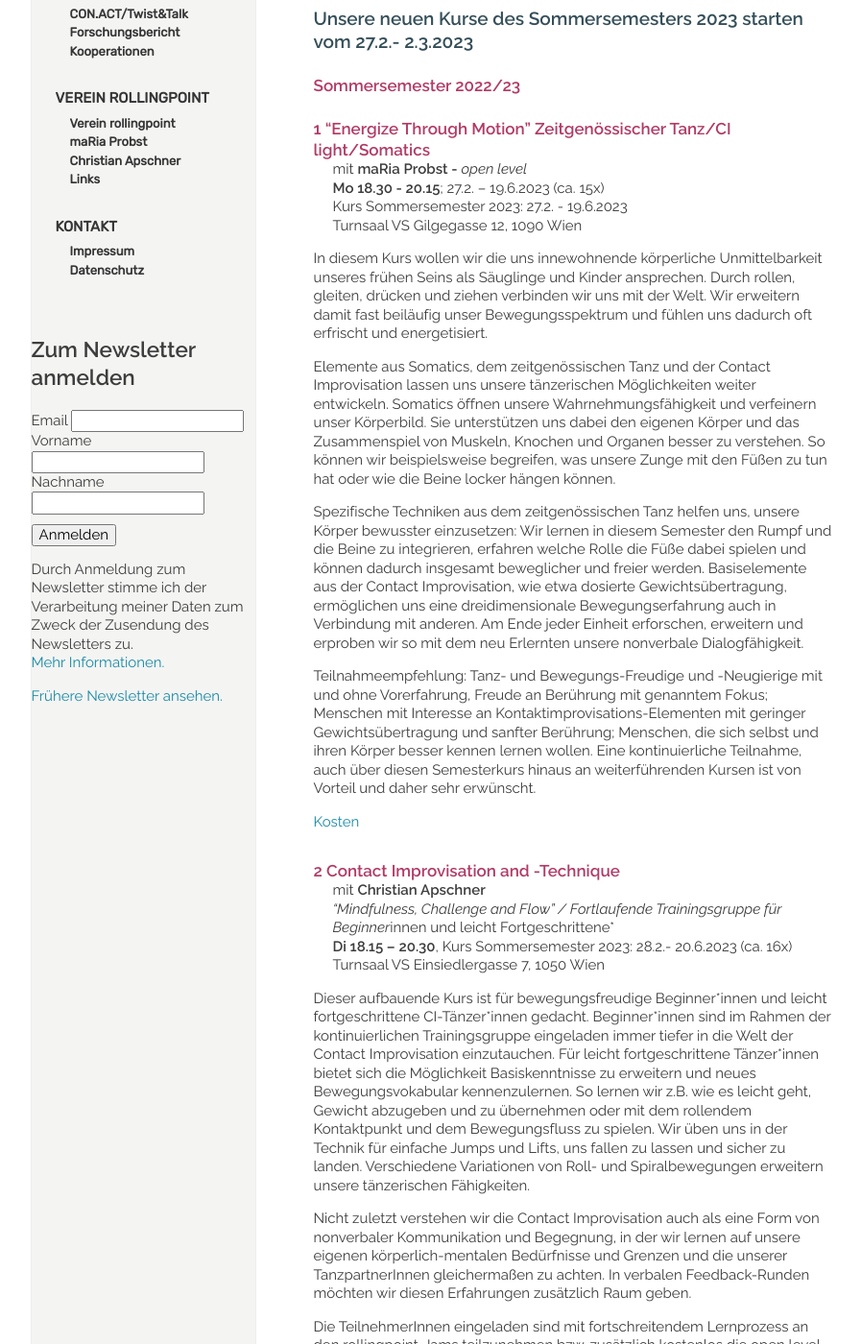
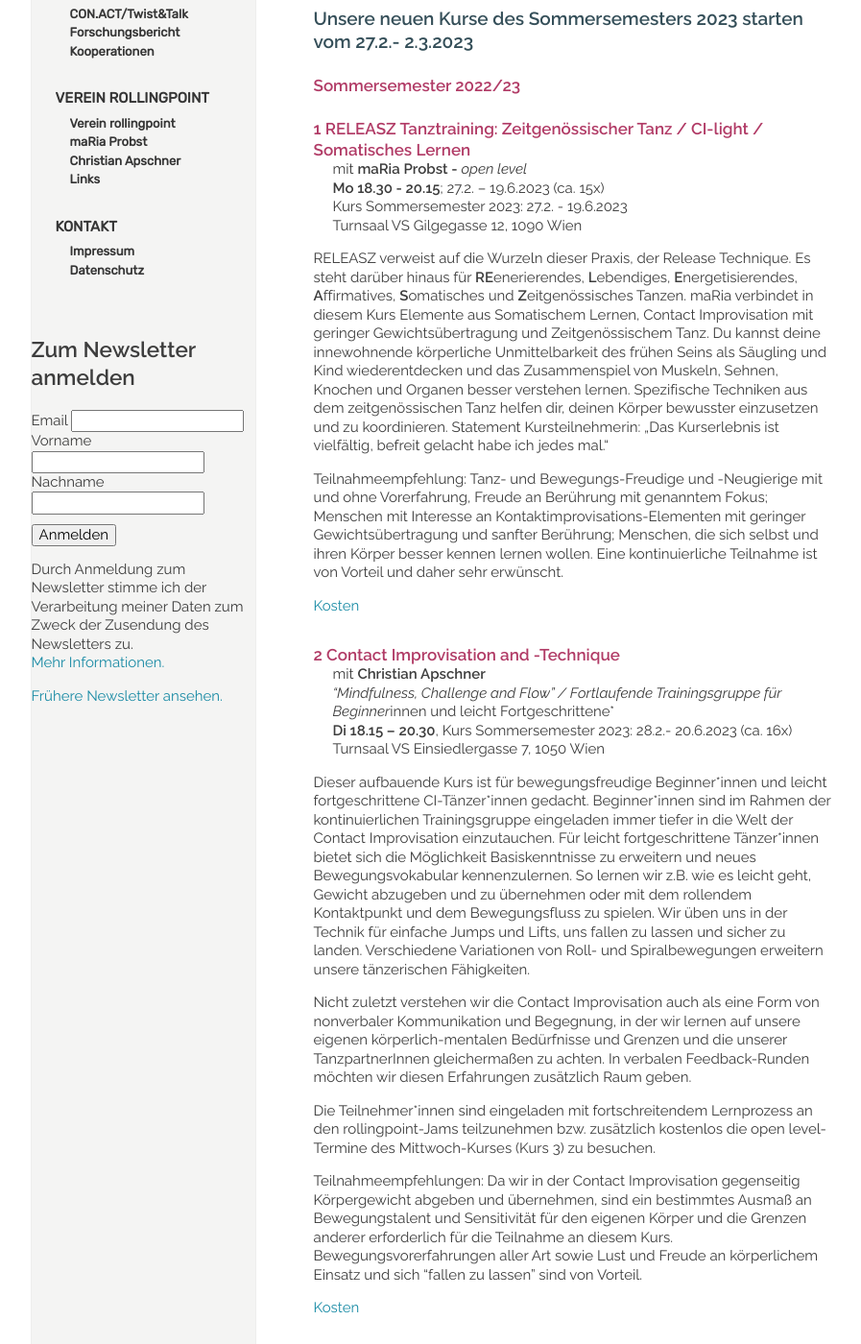
Before and after one commit to manulari/rollingpointat, a Jekyll site: the page built from _pages_de/kurse.md, in a window 1280 px wide and 1400 px high, scrolled down 561 px. Shown: the whole window at 96% size, without its empty margins (152-1049 px from the left). Built offline with Jekyll 4.4.1, drawn with Linux system fonts in a browser that asks for light colours; comment, search, counter and statistics services are not loaded; some of the changed text lies outside the part shown.

Commit message:
Update page (de) “kurse”

```diff
--- a/_pages_de/kurse.md
+++ b/_pages_de/kurse.md
@@ -20,38 +20,28 @@ title: KURSE UND WORKSHOPS
 
 #### Sommersemester 2022/23
 
-#### 1 "Energize Through Motion" Zeitgenössischer Tanz/CI light/Somatics
+#### 1 RELEASZ Tanztraining: Zeitgenössischer Tanz / CI-light / Somatisches Lernen
 
 mit **maRia Probst -** *open level*\
 **Mo 18.30 - 20.15**; 27.2. – 19.6.2023 (ca. 15x)\
 Kurs Sommersemester 2023: 27.2. - 19.6.2023\
 Turnsaal VS Gilgegasse 12, 1090 Wien
 
-In diesem Kurs wollen wir die uns innewohnende körperliche Unmittelbarkeit unseres frühen Seins
-als Säuglinge und Kinder ansprechen. Durch rollen, gleiten, drücken und ziehen verbinden
-wir uns mit der Welt. Wir erweitern damit fast beiläufig unser Bewegungsspektrum und fühlen uns
-dadurch oft erfrischt und energetisiert.
-
-Elemente aus Somatics, dem zeitgenössischen Tanz und der Contact Improvisation
-lassen uns unsere tänzerischen Möglichkeiten weiter entwickeln. Somatics öffnen unsere Wahrnehmungsfähigkeit und verfeinern unser Körperbild. Sie unterstützen
-uns dabei den eigenen Körper und das Zusammenspiel von Muskeln, Knochen und Organen besser
-zu verstehen. So können wir beispielsweise begreifen, was unsere Zunge mit den Füßen zu tun hat
-oder wie die Beine locker hängen können.
-
-Spezifische Techniken aus dem zeitgenössischen Tanz helfen uns, unsere Körper bewusster
-einzusetzen: Wir lernen in diesem Semester den Rumpf und die Beine zu integrieren, erfahren
-welche Rolle die Füße dabei spielen und können dadurch insgesamt beweglicher und freier werden.
-Basiselemente aus der Contact Improvisation, wie etwa dosierte Gewichtsübertragung,
-ermöglichen uns eine dreidimensionale Bewegungserfahrung auch in Verbindung mit anderen.
-Am Ende jeder Einheit erforschen, erweitern und erproben wir so mit dem neu Erlernten unsere
-nonverbale Dialogfähigkeit.
+RELEASZ verweist auf die Wurzeln dieser Praxis, der Release Technique. Es steht darüber
+hinaus für **RE**enerierendes, **L**ebendiges, **E**nergetisierendes, **A**ffirmatives, **S**omatisches und
+**Z**eitgenössisches Tanzen. maRia verbindet in diesem Kurs Elemente aus
+Somatischem Lernen, Contact Improvisation mit geringer Gewichtsübertragung und
+Zeitgenössischem Tanz. Du kannst deine innewohnende körperliche Unmittelbarkeit des frühen Seins als Säugling und Kind wiederentdecken und das Zusammenspiel von Muskeln, Sehnen, Knochen und
+Organen besser verstehen lernen. Spezifische Techniken aus dem zeitgenössischen Tanz
+helfen dir, deinen Körper bewusster einzusetzen und zu koordinieren.
+Statement Kursteilnehmerin: „Das Kurserlebnis ist vielfältig, befreit gelacht habe ich jedes
+mal.“
 
 Teilnahmeempfehlung: Tanz- und Bewegungs-Freudige und -Neugierige mit und ohne
 Vorerfahrung, Freude an Berührung mit genanntem Fokus; Menschen mit Interesse an
 Kontaktimprovisations-Elementen mit geringer Gewichtsübertragung und sanfter Berührung;
 Menschen, die sich selbst und ihren Körper besser kennen lernen wollen. Eine kontinuierliche
-Teilnahme, auch über diesen Semesterkurs hinaus an weiterführenden Kursen ist von Vorteil und
-daher sehr erwünscht.
+Teilnahme ist von Vorteil und daher sehr erwünscht.
 
 [Kosten](#kosten)
 
@@ -68,7 +58,7 @@ Dieser aufbauende Kurs ist für bewegungsfreudige Beginner\*innen und leicht for
 
 Nicht zuletzt verstehen wir die Contact Improvisation auch als eine Form von nonverbaler Kommunikation und Begegnung, in der wir lernen auf unsere eigenen körperlich-mentalen Bedürfnisse und Grenzen und die unserer TanzpartnerInnen gleichermaßen zu achten. In verbalen Feedback-Runden möchten wir diesen Erfahrungen zusätzlich Raum geben.
 
-Die TeilnehmerInnen eingeladen sind mit fortschreitendem Lernprozess an den rollingpoint-Jams teilzunehmen bzw. zusätzlich kostenlos die open level-Termine des Contact-Dojos am Mittwoch zu besuchen.
+Die Teilnehmer*innen sind eingeladen mit fortschreitendem Lernprozess an den rollingpoint-Jams teilzunehmen bzw. zusätzlich kostenlos die open level-Termine des Mittwoch-Kurses (Kurs 3) zu besuchen.
 
 Teilnahmeempfehlungen: Da wir in der Contact Improvisation gegenseitig Körpergewicht abgeben und übernehmen, sind ein bestimmtes Ausmaß an Bewegungstalent und Sensitivität für den eigenen Körper und die Grenzen anderer erforderlich für die Teilnahme an diesem Kurs. Bewegungsvorerfahrungen aller Art sowie Lust und Freude an körperlichem Einsatz und sich "fallen zu lassen" sind von Vorteil.
 
@@ -76,17 +66,17 @@ Teilnahmeempfehlungen: Da wir in der Contact Improvisation gegenseitig Körperge
 
 <div class="named-anchor" id="mi"></div>
 
-#### **3 Contact Improvisation intermediate/advanced + open Jam (=Contact Dojo)**
+#### **3 Contact Improvisation /advanced + Jam**
 
 mit **Christian Apschner und GastlehrerInnen tba**\
-Fortlaufende offene Trainingsgruppe, Teilnahme an einzelnen Terminen möglich\
+Fortlaufende offene Trainingsgruppe für fortgeschrittene Tänzer*innen mit vier open level Terminen Teilnahme an einzelnen Terminen möglich\
 Mi 17.30 - 20.40, 1.3. – 21.6.2023 (ca.15x)\
 Kurs Sommersemester 2023: 1.3. - 21.6.2023\
 Turnsaal VS Einsiedlergasse 7, 1050 Wien\
 **Training 17.30-19.00**\
 **Offene Jam 19.10-20.40**
 
-**BeginnerInnen sind an folgenden Terminen zu einem open level Training inkl. Jam eingeladen:**\
+**Beginner*innen sind an folgenden Terminen zu einem open level Training inkl. Jam eingeladen:**\
 **22.3., 26.4. und 24.5. und 21.6.2023**
 
 siehe: [Rollingpoint - CI-DOJO (Training+Jam)](/dojo)
@@ -94,13 +84,13 @@ siehe: [Rollingpoint - CI-DOJO (Training+Jam)](/dojo)
 Du bringst bereits solide Basiskenntnisse der Contact Improvisation mit und möchtest dein Bewegungsspektrum erweitern und verfeinern?\
 Dann ist diese offene Trainingsgruppe das richtige für dich. Ein Schwerpunkt des Kurses wird sein, verschiedene Lifts und Jumps in allen Raumebenen zu üben und kopfüber auf den Händen zu tanzen. Wir lernen durch gute Körperausrichtung sowie durch angepassste Körperspannung und Nutzung der Schwungenergie Gewicht schonend aufzunehmen und abzugeben. Im Laufe des Lernprozesses wird es immer leichter uns dem gemeinsamen Bewegungsfluss hinzugeben und gleichzeitig den Tanz so präsent wahrzunehmen, dass wir ihn spielerisch lenken können.
 
-Die offene Jam im Anschluss an das Training lädt zum freien Contact Improvisations-Tanzen ein. TeilnehmerInnen des Gesanmtkurses sind eingeladen an den offenen open level-Terminen (s.o.) jeweils eine weitere Person zum Kennenlernen der Contact Improvisation in den Contact Dojo mitzubringen.
+Die auch für Hinzukommende offene Jam im Anschluss an das Training lädt zum freien Contact Improvisation Tanzen ein. Teilnehmer*innen des Gesamtkurses sind eingeladen an den offenen open level-Terminen (s.o.) jeweils eine weitere Person zum Kennenlernen der Contact Improvisation zu diesen Terminen einzuladen.
 
 [Kosten](#kosten)
 
 <div class="named-anchor" id="do"></div>
 
-#### 4  Sustainable Moves / Zeitgenössisches Körpertraining
+#### 4  GANZ Körpertraining
 
 mit **maRia Probst und Christian Apschner (abwechselnd)**\
 *open level*\
```
